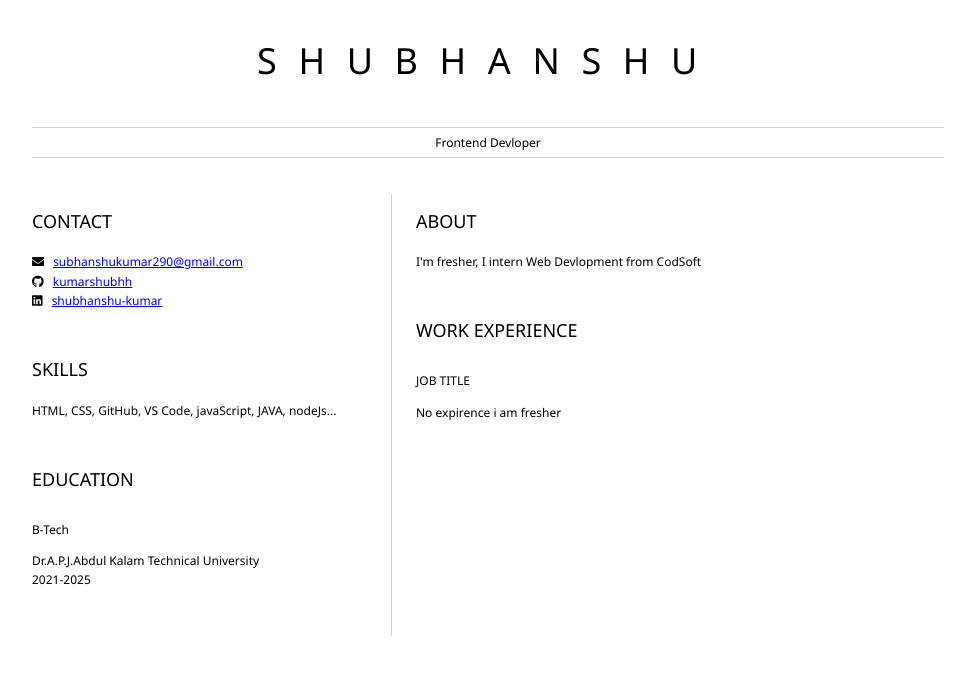
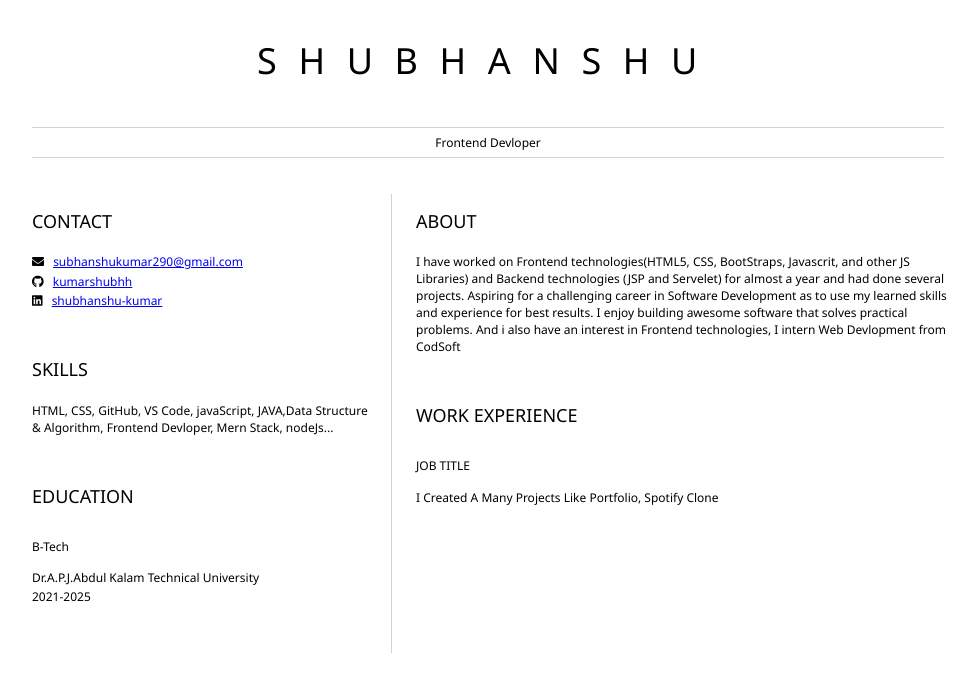
Before and after one commit to kumarshubhh/resume, a plain HTML site: page index.html in a window 1280 px wide. Shown: the whole page, without its empty margins (152-1129 px from the left). Drawn offline with Linux system fonts and the light colour scheme.

Commit message:
deploy on github page

```diff
--- a/index.html
+++ b/index.html
@@ -35,7 +35,7 @@
 				<section>
 					<h2>SKILLS</h2>
 					<!-- your skills -->
-                    <p>HTML, CSS, GitHub, VS Code, javaScript, JAVA, nodeJs...</p>
+                    <p>HTML, CSS, GitHub, VS Code, javaScript, JAVA,Data Structure & Algorithm, Frontend Devloper, Mern Stack,  nodeJs...</p>
 				</section>
 				<section>
 					<h2>EDUCATION</h2>
@@ -53,14 +53,19 @@
 				<section>
 					<h2>ABOUT</h2>
 					<!-- about you -->
-					<p>I'm fresher, I intern Web Devlopment from CodSoft</p>
+					<p>I have worked on Frontend technologies(HTML5, CSS, BootStraps, Javascrit, and other JS Libraries) and Backend technologies (JSP and Servelet) for almost a year and had done several projects.
+
+						Aspiring for a challenging career in Software Development as to use my learned skills and experience for best results.
+						I enjoy building awesome software that solves practical problems.
+						And i also have an interest in Frontend technologies, I intern Web Devlopment from CodSoft</p>
 				</section>
 				<section>
 					<h2>WORK EXPERIENCE</h2>
 					<!-- your work experience -->
                     <h3>JOB TITLE</h3>
                     <p>
-No expirence i am fresher
+						I Created A Many Projects  Like Portfolio, Spotify Clone
+
                     </p>
                     <p>
 
```
